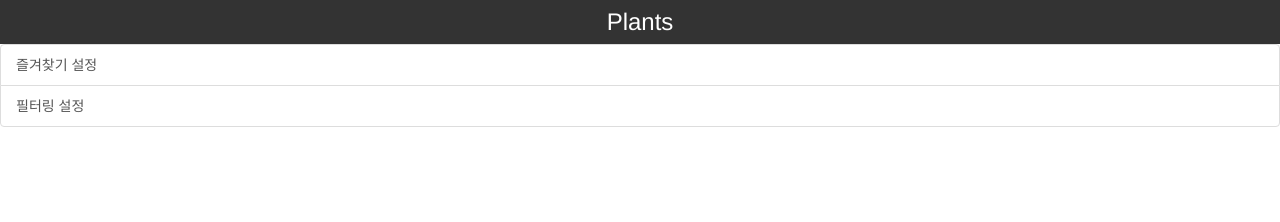
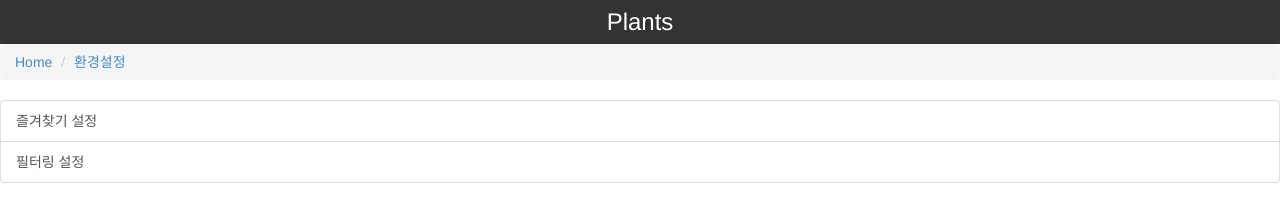
Before and after one commit to Boram-Jeong/Plants, a plain HTML site: page Plants/view/option.html in a window 1280 px wide. Drawn offline with Linux system fonts and the light colour scheme; some packages are replaced by stand-ins of ours.

Commit message:
option page 최종

```diff
--- a/Plants/view/option.html
+++ b/Plants/view/option.html
@@ -28,10 +28,13 @@
 			<p id="title">Plants</p>
 		</div>
 		<!-- /header -->
-
+		<ol class="breadcrumb">
+			<li><a href="../index.html">Home</a></li>
+			<li><a href="../view/option.html">환경설정</a></li>
+		</ol>
 		<div class="list-group">
-			<a href="#" class="list-group-item" id="category_page">즐겨찾기 설정 </a>
-			<a href="#" class="list-group-item" id="filter_page">필터링 설정 </a>
+			<a href="#" class="list-group-item" id="category_page">즐겨찾기 설정 </a> <a
+				href="#" class="list-group-item" id="filter_page">필터링 설정 </a>
 		</div>
 
 
```
Lines whose indentation alone changed are shown as unchanged.
